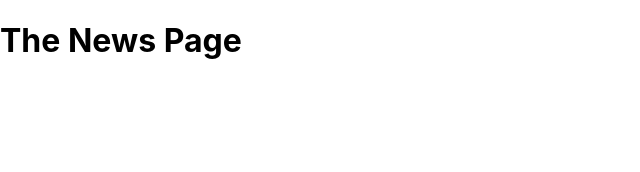
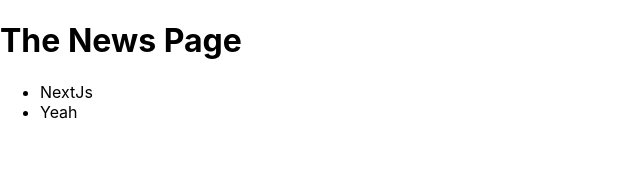
Before and after one commit to allwinandrews/nextjs-meetups, a Next.js app: page /news in a window 1280 px wide. Shown: the top 172 px of the page, without its empty margins (0-640 px from the left). Built offline with nearby package versions, Linux system fonts and the light colour scheme.

Commit message:
Adds Link from next/link

```diff
--- a/pages/news/index.js
+++ b/pages/news/index.js
@@ -1,10 +1,19 @@
+import Link from "next/link";
 
-  const NewsPage = () => {
-      return (
-          <h1>
-            The News Page
-          </h1>
-      )
-  }
+const NewsPage = () => {
+  return (
+    <>
+      <h1>The News Page</h1>
+      <ul>
+        <li>
+          <Link href="/news/nextjs">NextJs</Link>
+        </li>
+        <li>
+          <Link href="/news/yeah">Yeah</Link>
+        </li>
+      </ul>
+    </>
+  );
+};
 
-  export default NewsPage
+export default NewsPage;
```
Also changed, not shown: pages/news/[newsId]/index.js (added, +11 -0 lines), pages/news/details/index.js (deleted, +0 -10 lines).
